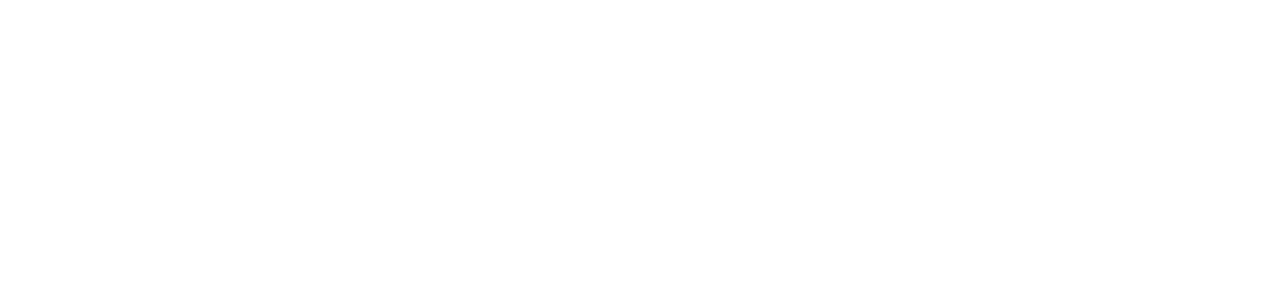
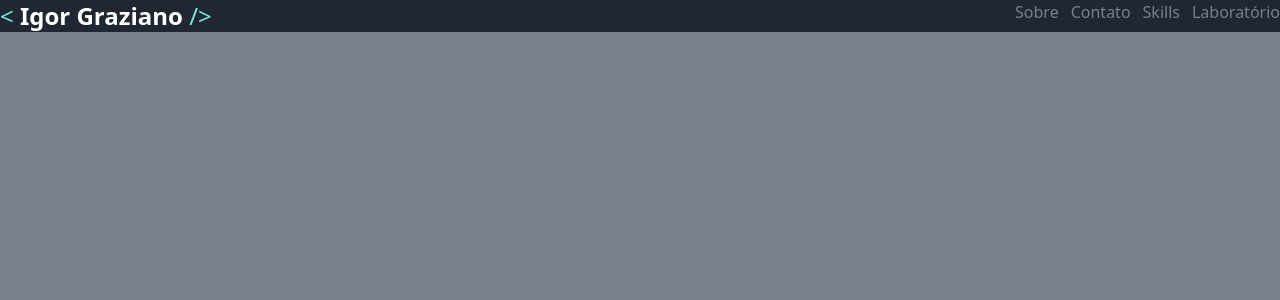
Before and after one commit to IgorRSGraziano/portfolio_v2, a Next.js app: page / in a window 1280 px wide. Shown: the top 300 px of the page. Built offline with nearby package versions, Linux system fonts and the light colour scheme.

Commit message:
create header

```diff
--- /dev/null
+++ b/components/Header.tsx
@@ -0,0 +1,22 @@
+function Header() {
+    return (
+        <header className="flex justify-between">
+            <strong className="html-tag text-primary font-bold text-2xl">
+                Igor Graziano
+            </strong>
+            <nav>
+                <ul className="flex gap-3">
+                    {["Sobre", "Contato", "Skills", "Laboratório"].map(
+                        (e, i) => (
+                            <li key={i} className="relative">
+                                {e}
+                            </li>
+                        )
+                    )}
+                </ul>
+            </nav>
+        </header>
+    );
+}
+
+export default Header;
--- a/package.json
+++ b/package.json
@@ -11,7 +11,8 @@
   "dependencies": {
     "next": "12.3.1",
     "react": "18.2.0",
-    "react-dom": "18.2.0"
+    "react-dom": "18.2.0",
+    "sass": "^1.55.0"
   },
   "devDependencies": {
     "@types/node": "18.11.3",
--- a/pages/_app.tsx
+++ b/pages/_app.tsx
@@ -1,7 +1,13 @@
 import type { AppProps } from "next/app";
+import "styles/global.scss";
+import Header from "../components/Header";
 
 function MyApp({ Component, pageProps }: AppProps) {
-    return <Component {...pageProps} />;
+    return (
+        <>
+            <Component {...pageProps} />;
+        </>
+    );
 }
 
 export default MyApp;
--- a/pages/index.tsx
+++ b/pages/index.tsx
@@ -1,9 +1,16 @@
+import Header from "components/Header";
 import type { NextPage } from "next";
 import Head from "next/head";
 import Image from "next/image";
 
 const Home: NextPage = () => {
-    return <></>;
+    return (
+        <>
+            <div className="bg-primary">
+                <Header />
+            </div>
+        </>
+    );
 };
 
 export default Home;
--- /dev/null
+++ b/styles/global.scss
@@ -0,0 +1,59 @@
+@tailwind base;
+@tailwind components;
+@tailwind utilities;
+
+@function toRem($value) {
+    @return ($value / 16) + rem;
+}
+
+$accentColor: #73ece5;
+$mainTextColor: #fff;
+$secondaryTextColor: #797f8d;
+$bodyColor: #797f8d;
+$backgroundColor: #202632;
+
+body {
+    background-color: $bodyColor;
+}
+
+.text-primary {
+    color: $mainTextColor;
+}
+
+.bg-primary {
+    background-color: $backgroundColor;
+}
+
+* {
+    cursor: default;
+    color: $secondaryTextColor;
+}
+
+.html-tag {
+    &::before {
+        content: "< ";
+        color: $accentColor;
+        font-weight: normal;
+    }
+    &::after {
+        content: " />";
+        color: $accentColor;
+        font-weight: normal;
+    }
+}
+
+nav li {
+    &::after {
+        content: "";
+        display: block;
+        height: 2px;
+        width: 0;
+        background-color: $accentColor;
+        margin-top: 4px;
+        transition: 0.3s;
+        position: absolute;
+    }
+    &:hover::after {
+        width: 100%;
+    }
+}
--- a/tsconfig.json
+++ b/tsconfig.json
@@ -13,7 +13,8 @@
         "resolveJsonModule": true,
         "isolatedModules": true,
         "jsx": "preserve",
-    "incremental": true
+        "incremental": true,
+        "baseUrl": "."
     },
     "include": ["next-env.d.ts", "**/*.ts", "**/*.tsx"],
     "exclude": ["node_modules"]
```
Also changed, not shown: postcss.config.js (+5 -5 lines), 1 other file (tests, documents, lock files or other folders). Lines whose indentation alone changed are shown as unchanged.
